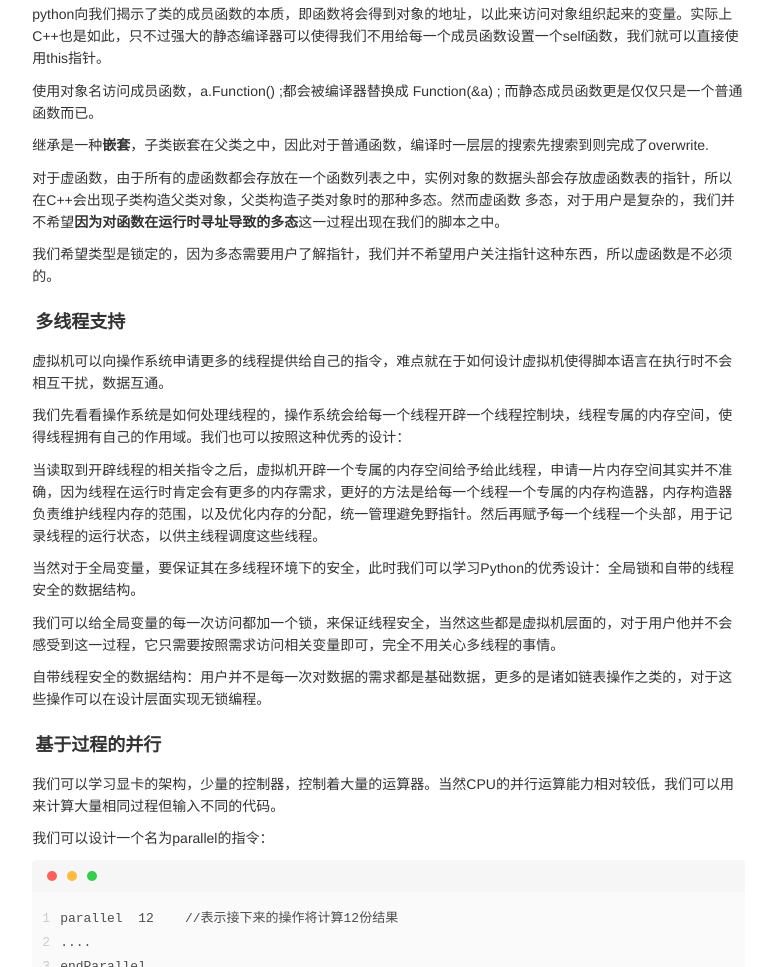
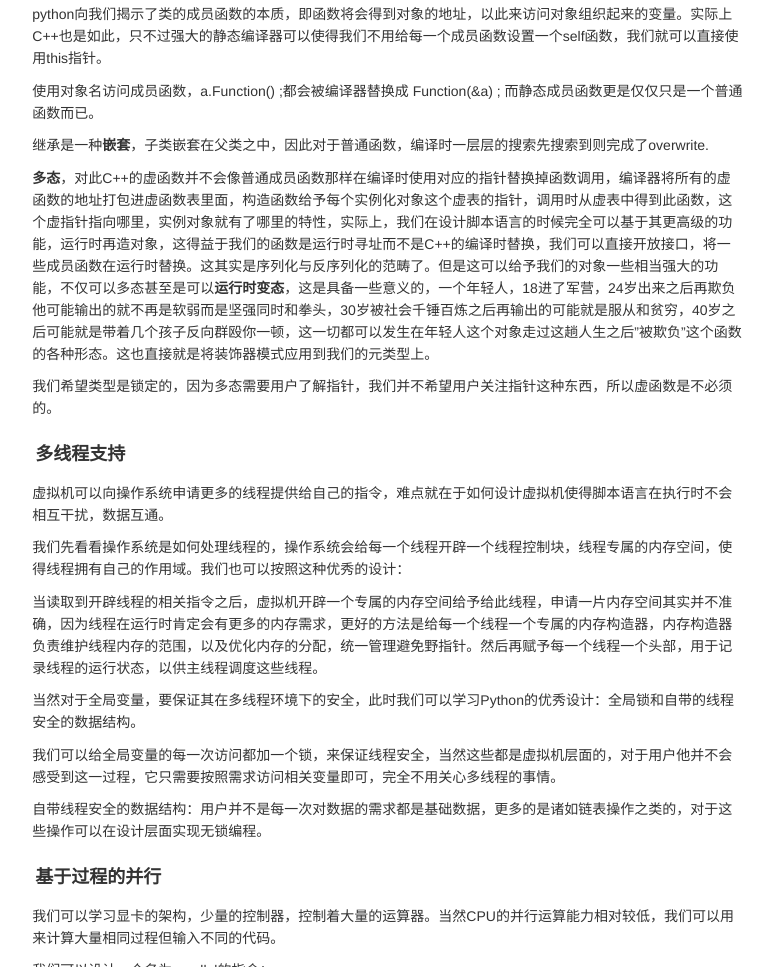
Before and after one commit to qingbot/qingbot.github.io, a plain HTML site: page 2022/03/23/动态语言/index.html in a window 1280 px wide. Shown: the part 3589-4556 px from the top of the page, without its empty margins (211-984 px from the left). Drawn offline with nearby package versions, Linux system fonts and the light colour scheme; some packages are replaced by stand-ins of ours; no server answers; a script that the page names is missing.

Commit message:
Site updated: 2022-03-29 22:12:36

```diff
--- a/2022/03/23/动态语言/index.html
+++ b/2022/03/23/动态语言/index.html
@@ -26,7 +26,7 @@
 <meta property="og:description" content="构建一套脚本语言开发一个脚本语言当有三个关键部分组成  指令集 编译&#x2F;词法分析 虚拟机  指令集cpu只会按照固定的逻辑处理输入，这些固定的逻辑就是由逻辑门组成的复杂电路实现的指令集。 静态语言诸如C，C++他们都是直接被编译为对应CPU的指令集(汇编)，这也赋予了他们极高的运行效率，但这也导致了这些语言的开发者不得不关注硬件在运行时的状态最显著的就是需要手动管理内存，诸如HLSL，CG之类的语言">
 <meta property="og:locale" content="zh_CN">
 <meta property="article:published_time" content="2022-03-22T16:26:44.378Z">
-<meta property="article:modified_time" content="2022-03-28T16:18:37.182Z">
+<meta property="article:modified_time" content="2022-03-29T14:11:52.622Z">
 <meta property="article:author" content="qingbot@foxmail.com">
 <meta name="twitter:card" content="summary">
   <!-- Canonical links -->
@@ -320,7 +320,7 @@
 <p>python向我们揭示了类的成员函数的本质，即函数将会得到对象的地址，以此来访问对象组织起来的变量。实际上C++也是如此，只不过强大的静态编译器可以使得我们不用给每一个成员函数设置一个self函数，我们就可以直接使用this指针。</p>
 <p>使用对象名访问成员函数，a.Function() ;都会被编译器替换成 Function(&amp;a) ; 而静态成员函数更是仅仅只是一个普通函数而已。</p>
 <p>继承是一种<strong>嵌套</strong>，子类嵌套在父类之中，因此对于普通函数，编译时一层层的搜索先搜索到则完成了overwrite.</p>
-<p>对于虚函数，由于所有的虚函数都会存放在一个函数列表之中，实例对象的数据头部会存放虚函数表的指针，所以在C++会出现子类构造父类对象，父类构造子类对象时的那种多态。然而虚函数 多态，对于用户是复杂的，我们并不希望<strong>因为对函数在运行时寻址导致的多态</strong>这一过程出现在我们的脚本之中。</p>
+<p><strong>多态</strong>，对此C++的虚函数并不会像普通成员函数那样在编译时使用对应的指针替换掉函数调用，编译器将所有的虚函数的地址打包进虚函数表里面，构造函数给予每个实例化对象这个虚表的指针，调用时从虚表中得到此函数，这个虚指针指向哪里，实例对象就有了哪里的特性，实际上，我们在设计脚本语言的时候完全可以基于其更高级的功能，运行时再造对象，这得益于我们的函数是运行时寻址而不是C++的编译时替换，我们可以直接开放接口，将一些成员函数在运行时替换。这其实是序列化与反序列化的范畴了。但是这可以给予我们的对象一些相当强大的功能，不仅可以多态甚至是可以<strong>运行时变态</strong>，这是具备一些意义的，一个年轻人，18进了军营，24岁出来之后再欺负他可能输出的就不再是软弱而是坚强同时和拳头，30岁被社会千锤百炼之后再输出的可能就是服从和贫穷，40岁之后可能就是带着几个孩子反向群殴你一顿，这一切都可以发生在年轻人这个对象走过这趟人生之后”被欺负”这个函数的各种形态。这也直接就是将装饰器模式应用到我们的元类型上。</p>
 <p>我们希望类型是锁定的，因为多态需要用户了解指针，我们并不希望用户关注指针这种东西，所以虚函数是不必须的。</p>
 <h4 id="多线程支持"><a href="#多线程支持" class="headerlink" title="多线程支持"></a>多线程支持</h4><p>虚拟机可以向操作系统申请更多的线程提供给自己的指令，难点就在于如何设计虚拟机使得脚本语言在执行时不会相互干扰，数据互通。</p>
 <p>我们先看看操作系统是如何处理线程的，操作系统会给每一个线程开辟一个线程控制块，线程专属的内存空间，使得线程拥有自己的作用域。我们也可以按照这种优秀的设计：</p>
```
